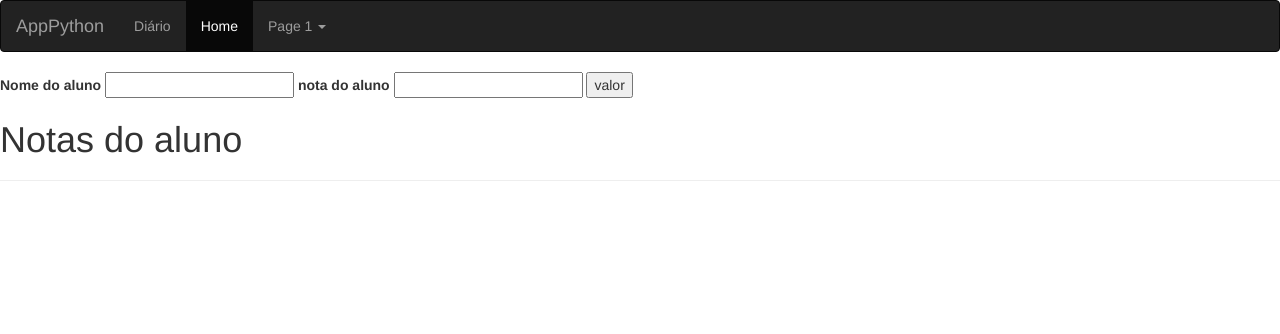
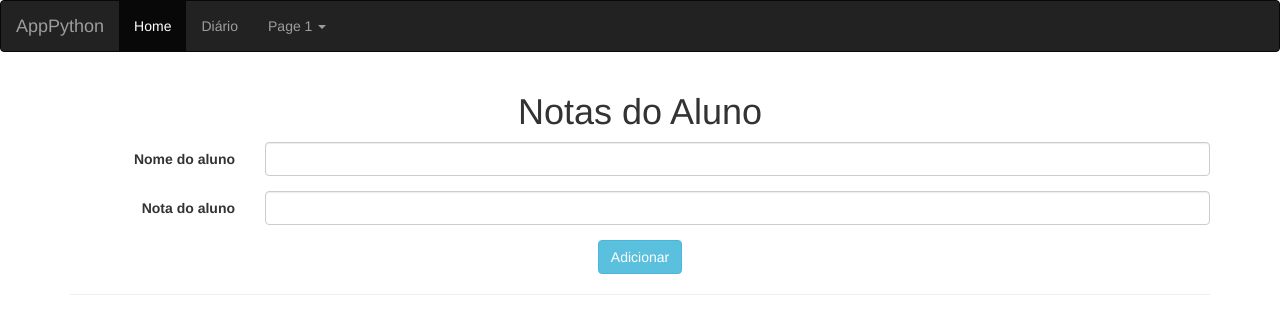
Before and after one commit to StyvenNoronha/Avalia--oFilme, a Flask app: page /diario in a window 1280 px wide. Shown: the top 334 px of the page. Run offline with Flask 3, Linux system fonts and the light colour scheme; some libraries are stand-ins or nearby versions.

Commit message:
Melhorando Estilos na Aplicação

```diff
--- a/templates/base.html
+++ b/templates/base.html
@@ -14,8 +14,8 @@
             <a class="navbar-brand" href="{{url_for('principal')}}">AppPython</a>
           </div>
           <ul class="nav navbar-nav">
+            <li class="active"><a href="{{url_for('principal')}}">Home</a></li>
             <li><a href="{{url_for('diario')}}">Diário</a></li>
-            <li class="active"><a href="{{url_for('principal')}}">Home</a></li>
             <li class="dropdown"><a class="dropdown-toggle" data-toggle="dropdown" href="#">Page 1 <span class="caret"></span></a>
               <ul class="dropdown-menu">
                 <li><a href="#">Page 1-1</a></li>
--- a/templates/diario.html
+++ b/templates/diario.html
@@ -1,18 +1,50 @@
-{%extends 'base.html' %}
-{%block conteudo%}
-    <form action="{{url_for('diario')}}" method="POST">
-      <label for="aluno">Nome do aluno</label>
-      <input type="text" name="aluno" required>
-      <label for="nota">nota do aluno</label>
-      <input type="text" name="nota" required>
-      <button>valor</button>
-    </form>
-    <h1>Notas do aluno</h1>
-    <hr />
-    {%for d in diarios %}
-        <details>
-            <summary>{{d.aluno}}</summary>
-            <p>{{d.nota}}</p>
-        </details>
+{%extends 'base.html' %} {%block conteudo%}
+<div class="container">
+  <h1 class="text-center">Notas do Aluno</h1>
+  <form class="form-horizontal" action="{{url_for('diario')}}" method="POST">
+    <div class="form-group">
+      <label class="col-sm-2 control-label" for="aluno">Nome do aluno</label>
+      <div class="col-sm-10">
+        <input
+          class="form-control"
+          type="text"
+          name="aluno"
+          id="aluno"
+          required
+        />
+      </div>
+    </div>
+    <div class="form-group">
+      <label class="col-sm-2 control-label" for="nota">Nota do aluno</label>
+      <div class="col-sm-10">
+        <input
+          class="form-control"
+          type="text"
+          name="nota"
+          id="nota"
+          required
+        />
+      </div>
+    </div>
+    <div class="form-group text-center">
+      <div class="col-sm-12">
+        <button class="btn btn-info" type="submit">Adicionar</button>
+      </div>
+    </div>
+  </form>
+  <hr />
+  <div>
+    {% for d in diarios %}
+    <button
+      type="button"
+      class="btn btn-info"
+      data-toggle="collapse"
+      data-target="#aluno{{ d.aluno }}"
+    >
+      {{ d.aluno }}
+    </button>
+    <div id="aluno{{ d.aluno }}" class="collapse">{{ d.nota }}</div>
     {% endfor %}
-{%endblock%}
+  </div>
+  {%endblock%}
+</div>
```
Also changed, not shown: templates/index.html (+23 -15 lines).
